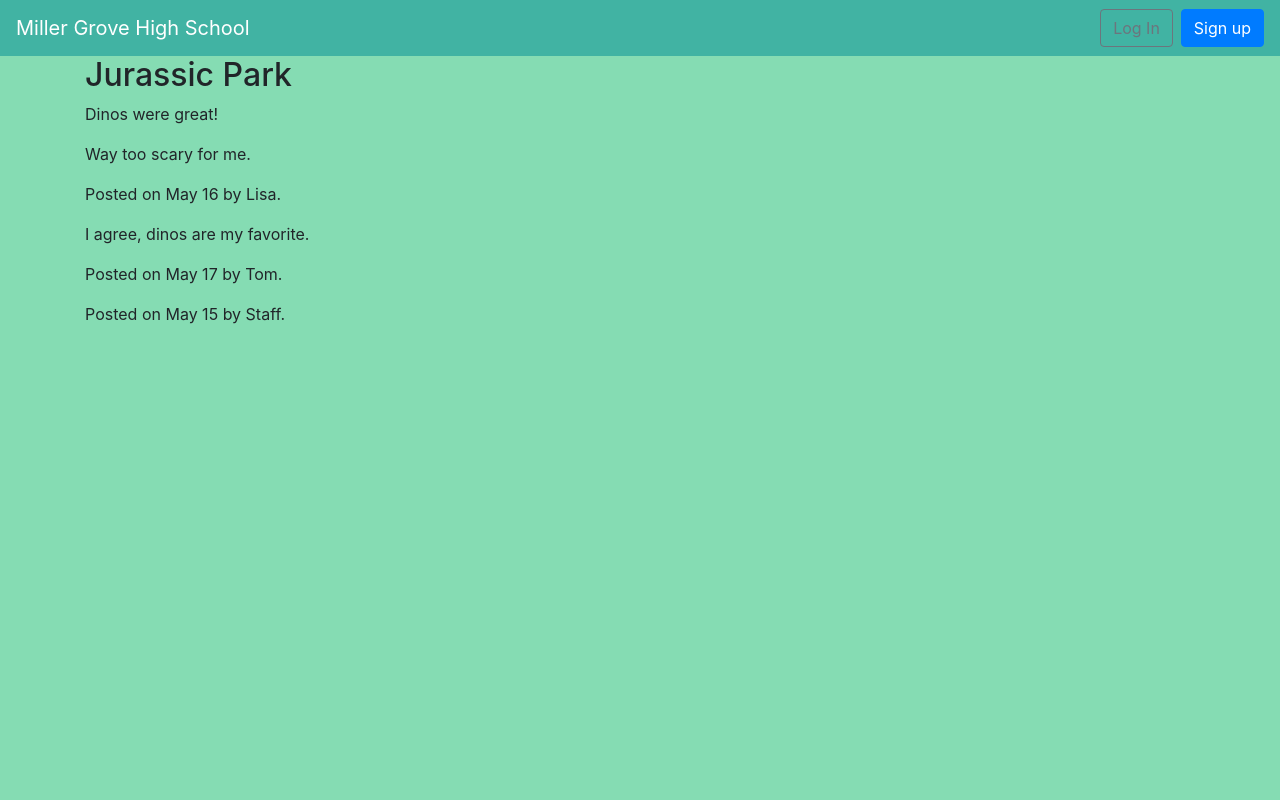
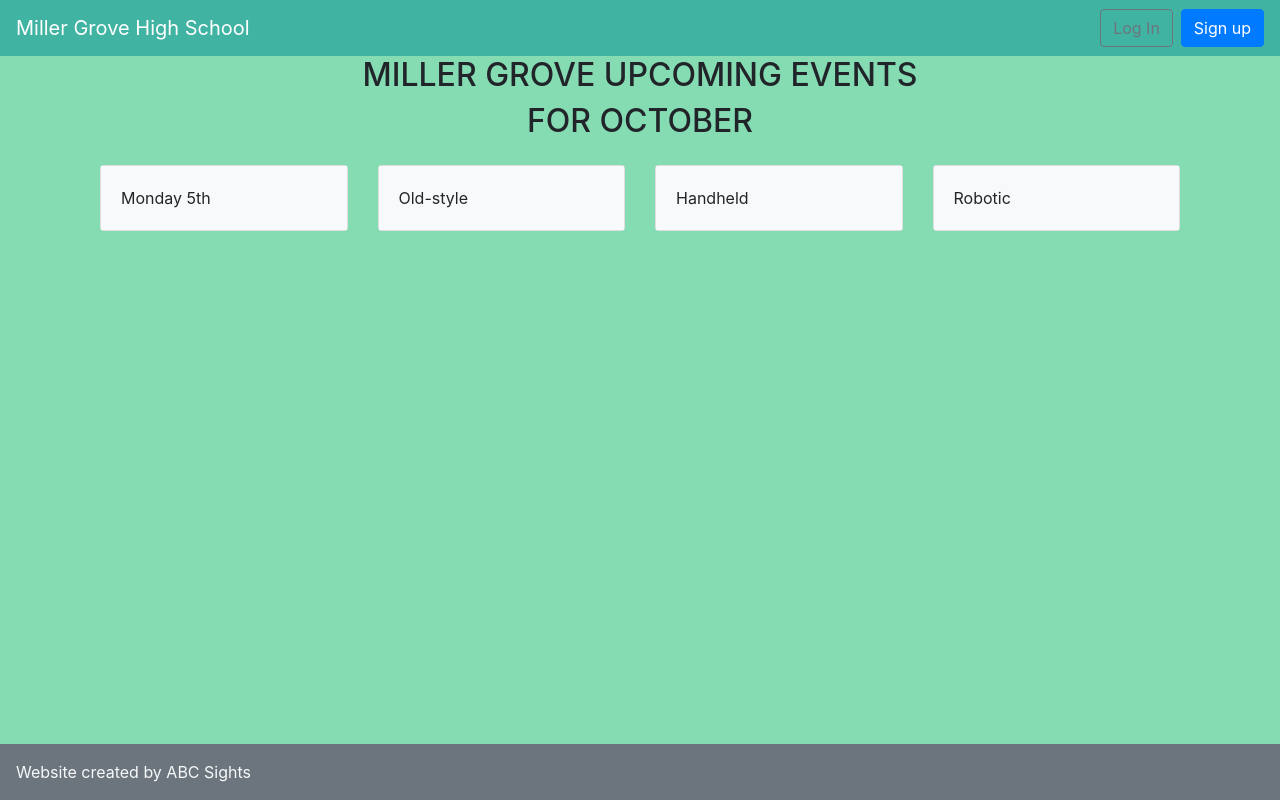
Before and after one commit to oleg-glingeanu/django-project, a Django app: page /articles/events/ in a window 1280 px wide. Run offline with Django 3.2, Linux system fonts and the light colour scheme; some libraries are stand-ins or nearby versions.

Commit message:
Nav Bar Done
Nav Bar Done

```diff
--- a/articles/index.py
+++ b/articles/index.py
@@ -1,5 +1,11 @@
 from django.http import HttpResponse
 from django.shortcuts import render
 
+def news(request):
+    return render(request,'news_page.html')
+
+def covid(request):
+    return render(request,'covid_page.html')
+
 def events(request):
     return render(request,'events_page.html')
--- a/articles/urls.py
+++ b/articles/urls.py
@@ -18,7 +18,8 @@
      path('<int:pk>/delete/',
         ArticleDeleteView.as_view(), name='article_delete'), # new
     path('events/', index.events, name='events_page'),
-    #path('events/',index.events),
+    path('news/', index.news, name='news_page'),
+    path('covid/', index.covid, name='covid_page'),
     path('new/', ArticleCreateView.as_view(), name='article_new'), # new
     path('', ArticleListView.as_view(), name='article_list'),
 ]
--- a/templates/base.html
+++ b/templates/base.html
@@ -20,19 +20,19 @@
       {% if user.is_authenticated %}
       {% if user.is_authenticated %}
       <ul class="navbar-nav mr-auto">
-        <li class="nav-item"><a href="{% url 'article_list' %}">Articles </a></li>
+        <li class="nav-item"><a href="{% url 'news_page' %}"> News </a></li>
       </ul>
       <ul class="navbar-nav mr-auto">
-        <li class="nav-item"><a href="{% url 'article_new' %}">News </a></li>
+        <li class="nav-item"><a href="{% url 'covid_page' %}"> Covid Infomation </a></li>
       </ul>
       <ul class="navbar-nav mr-auto">
-        <li class="nav-item"><a href="{% url 'events_page' %}">Upcoming Events </a></li>
+        <li class="nav-item"><a href="{% url 'events_page' %}"> Upcoming Events </a></li>
       </ul>
       <ul class="navbar-nav mr-auto">
-        <li class="nav-item"><a href="{% url 'article_new' %}">Covid Information </a></li>
+        <li class="nav-item"><a href="{% url 'article_list' %}"> Articles </a></li>
       </ul>
       <ul class="navbar-nav mr-auto">
-        <li class="nav-item"><a href="{% url 'article_new' %}">+ New Article </a></li>
+        <li class="nav-item"><a href="{% url 'article_new' %}"> + New Article </a></li>
       </ul>
 
  {% endif %}
--- a/templates/events_page.html
+++ b/templates/events_page.html
@@ -1,41 +1,54 @@
 {% extends 'base.html' %}
 {% block title %}Home{% endblock title %}
 {% block content %}
-<article class="film_review">
-    <header>
-      <h2>Jurassic Park</h2>
-    </header>
-    <section class="main_review">
-      <p>Dinos were great!</p>
-    </section>
-    <section class="user_reviews">
-      <article class="user_review">
-        <p>Way too scary for me.</p>
-        <footer>
-          <p>
-            Posted on
-            <time datetime="2015-05-16 19:00">May 16</time>
-            by Lisa.
-          </p>
-        </footer>
-      </article>
-      <article class="user_review">
-        <p>I agree, dinos are my favorite.</p>
-        <footer>
-          <p>
-            Posted on
-            <time datetime="2015-05-17 19:00">May 17</time>
-            by Tom.
-          </p>
-        </footer>
-      </article>
-    </section>
-    <footer>
-      <p>
-        Posted on
-        <time datetime="2015-05-15 19:00">May 15</time>
-        by Staff.
-      </p>
-    </footer>
-  </article>
+<!DOCTYPE html>
+<html>
+    <head>
+	<meta name="viewport" content="width=device-width, initial-scale=1.0">
+	<meta charset="UTF-8"/>
+	<link rel="stylesheet" href="https://stackpath.bootstrapcdn.com/bootstrap/4.3.1/css/bootstrap.min.css">
+  <title>EVENTS</title>
+  <h2 style="text-align: center ";>MILLER GROVE UPCOMING EVENTS</h2>
+  <h2 style="text-align: center ";>FOR OCTOBER</h2>
+    </head>
+    <body>
+<div class="container-fluid">
+  <div class="row">
+<div class="col-sm-3 mt-3">
+    <div class="card">
+  <div class="card-body bg-light">
+      Monday 5th
+  </div>
+    </div>
+</div>
+<div class="col-sm-3 mt-3">
+    <div class="card">
+  <div class="card-body bg-light">
+      Old-style
+  </div>
+    </div>
+</div>
+<div class="col-sm-3 mt-3">
+    <div class="card">
+  <div class="card-body bg-light">
+      Handheld
+  </div>
+    </div>
+</div>
+<div class="col-sm-3 mt-3">
+    <div class="card">
+  <div class="card-body bg-light">
+      Robotic
+  </div>
+    </div>
+</div>
+  </div>
+  <div class="container-fluid">
+<div class="fixed-bottom bg-secondary text-light p-3">
+    Website created by ABC Sights
+</div>
+  </div>
+</div>
+</body>
+</html>
 {% endblock content %}
```
Also changed, not shown: templates/covid_page.html (added, +9 -0 lines), templates/news_page.html (added, +9 -0 lines), articles/views.py (line endings or trailing spaces), db.sqlite3.
